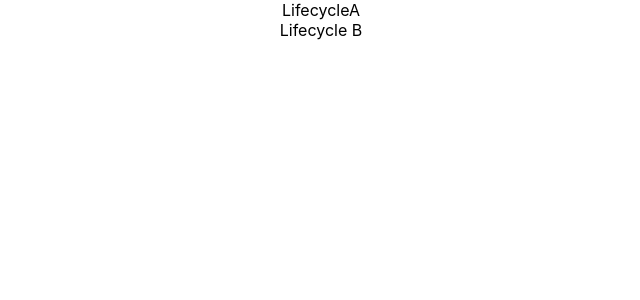
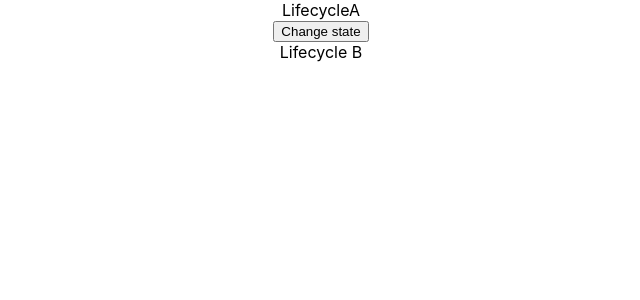
Before and after one commit to DoomRob/HelloWorldReact, a React (Create React App) app: page / in a window 1280 px wide. Shown: the top 300 px of the page, without its empty margins (319-959 px from the left). Built offline with nearby package versions, Linux system fonts and the light colour scheme.

Commit message:
Update LifecycleA.js

```diff
--- a/src/components/LifecycleA.js
+++ b/src/components/LifecycleA.js
@@ -21,11 +21,32 @@ class LifecycleA extends Component {
         console.log('LifecycleA componentDidMount')
     }
 
+    shouldComponentUpdate() {
+      console.log('LifecycleA componentUpdate')
+      return true
+    }
+
+    getSnapshotBeforeUpdate(prevProps, prevState) {
+      console.log('LifecycleA getSnapshotBeforeUpdate')
+      return null
+    }
+
+    componentDidUpdate() {
+      console.log('LifecycleA componenetDidUpdate')
+    }
+
+    changeState = () => {
+      this.setState({
+        name: 'Gannon'
+      })
+    }
+
   render() {
     console.log('LifecycleA render')
     return (
       <div>
         <div>LifecycleA</div>
+        <button onClick={this.changeState}>Change state</button>
         <LifecycleB />
       </div>
     )
```
